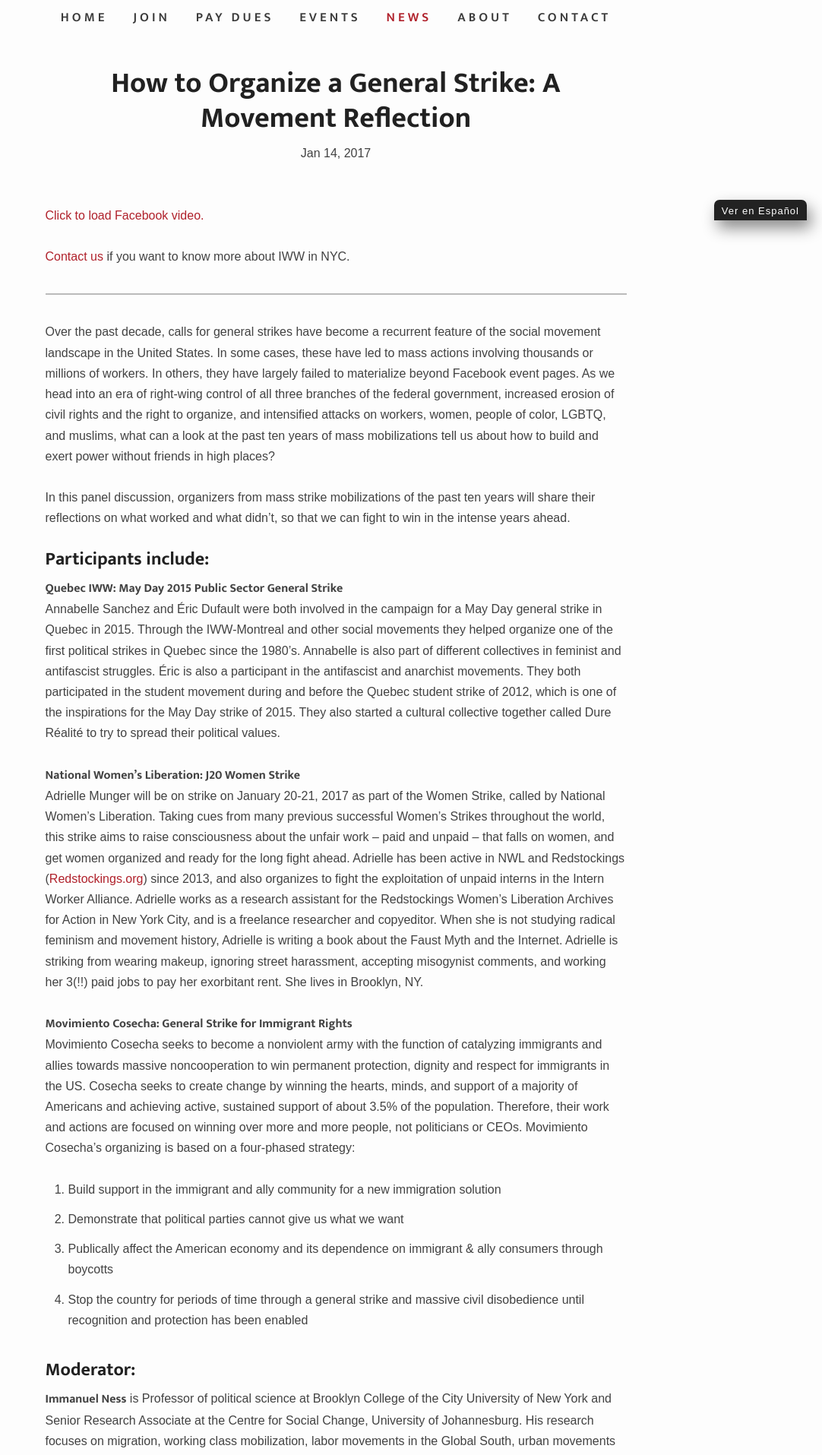
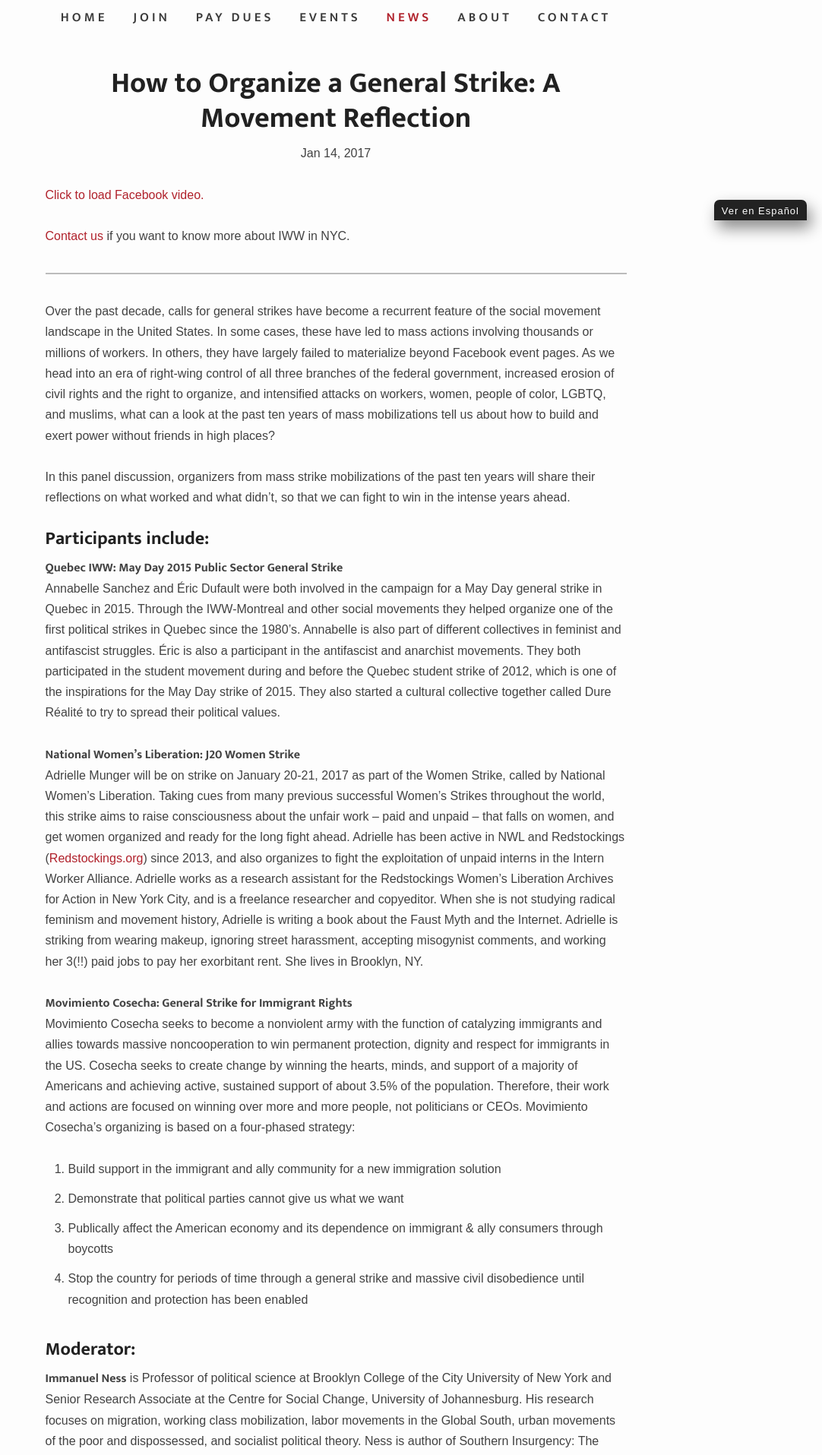
Before and after one commit to vancouveriww/vancouveriww.github.io, a Jekyll site: the page built from news/_posts/2017-01-14-How to Organize a General Strike: A Movement Reflection.html, in a window 1280 px wide. Shown: the part 610-2525 px from the top of the page at 76% size, without its empty margins (198-1280 px from the left). Built offline with Jekyll 4.4.1, drawn with Linux system fonts in a browser that asks for light colours; some web fonts are replaced; Markdown is read by kramdown in place of the engine named in the settings.

Commit message:
Update 2017-01-14-How to Organize a General Strike: A Movement Reflection.html

```diff
--- a/news/_posts/2017-01-14-How to Organize a General Strike: A Movement Reflection.html
+++ b/news/_posts/2017-01-14-How to Organize a General Strike: A Movement Reflection.html
@@ -13,7 +13,7 @@ function loadVideo(vidID, url, self) {
   document.getElementById(self).style.display = "none";
 }
 </script>
-<br><a id="fb-video-generalstrike-click" onclick="loadVideo('fb-video-generalstrike', 'https://www.facebook.com/plugins/video.php?href=https%3A%2F%2Fwww.facebook.com%2Fnyciww%2Fvideos%2F1421581117884257%2F&show_text=0&width=560', 'fb-video-generalstrike-click')">Click to load Facebook video.</a>
+<a id="fb-video-generalstrike-click" onclick="loadVideo('fb-video-generalstrike', 'https://www.facebook.com/plugins/video.php?href=https%3A%2F%2Fwww.facebook.com%2Fnyciww%2Fvideos%2F1421581117884257%2F&show_text=0&width=560', 'fb-video-generalstrike-click')">Click to load Facebook video.</a>
 
 <p>
 <br><a href="{{site.baseurl}}/contact">Contact us</a> if you want to know more about IWW in NYC.
```
